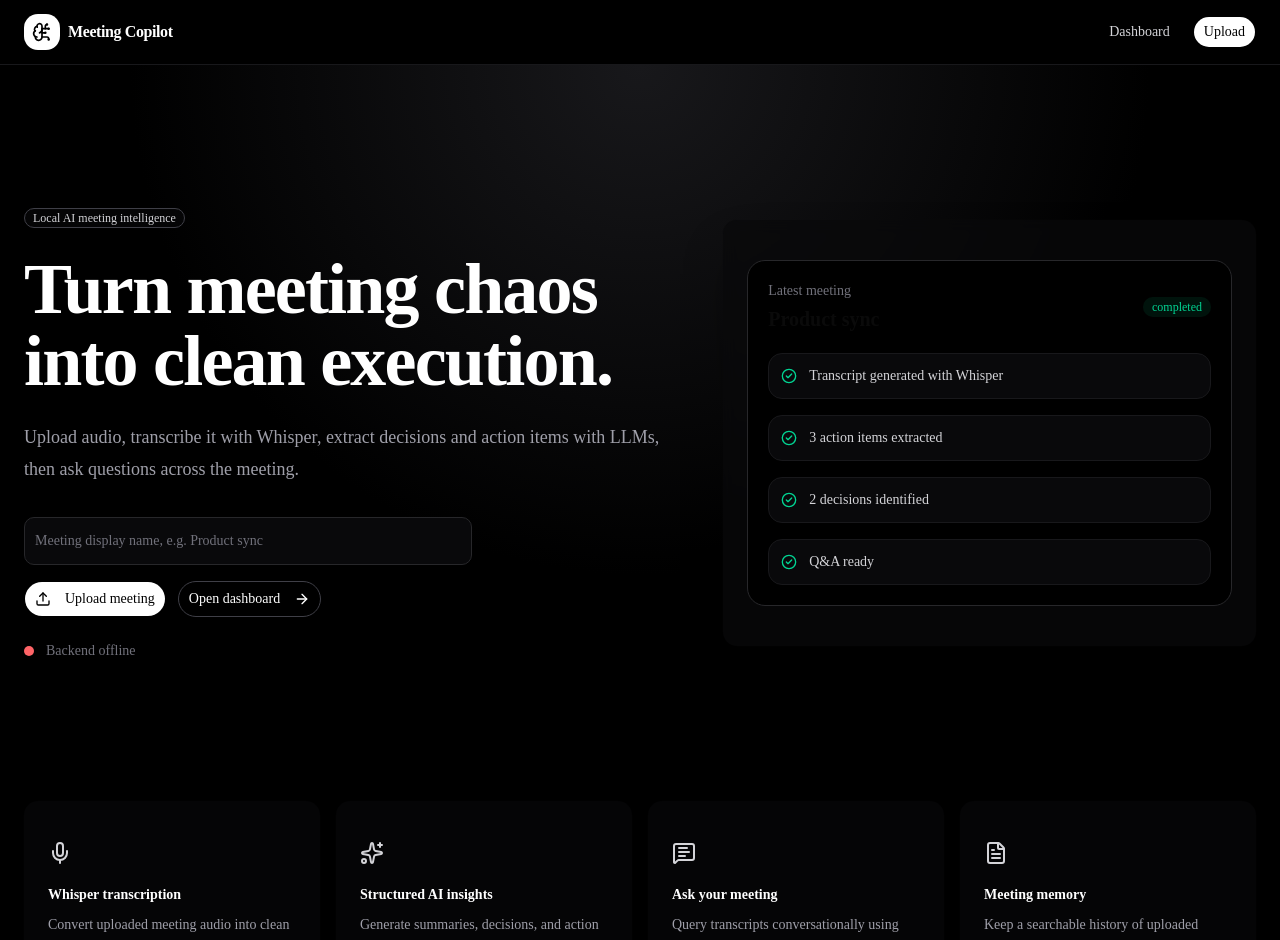
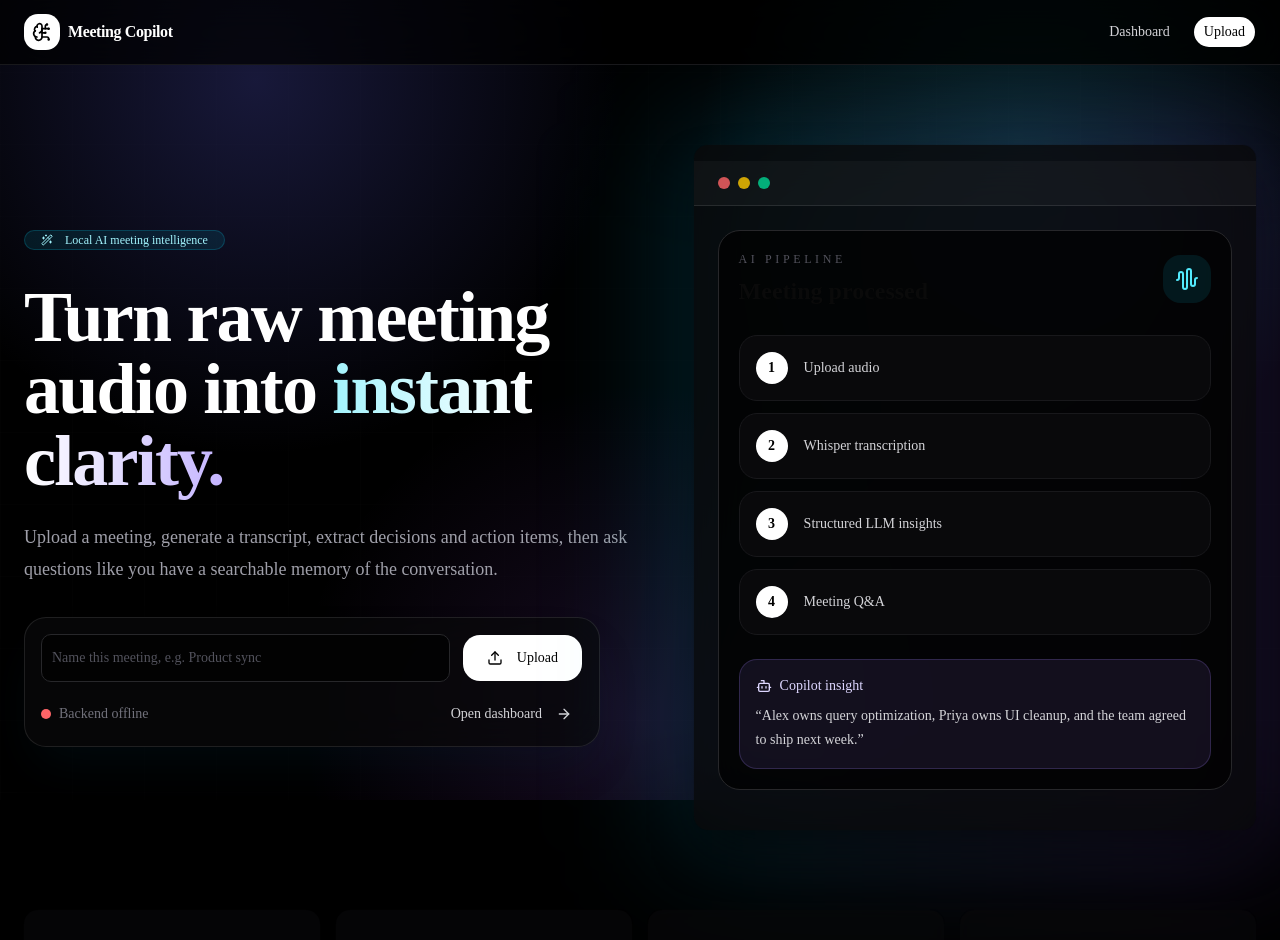
Before and after one commit to PaarthSh4rma/ai-meeting-copilot, a Next.js app in the folder frontend/: page / in a window 1280 px wide. Shown: the top 940 px of the page. Built offline with nearby package versions, Linux system fonts and the light colour scheme; no server answers.

Commit message:
fixing homepage ui

```diff
--- a/frontend/src/app/page.tsx
+++ b/frontend/src/app/page.tsx
@@ -4,12 +4,14 @@ import { ChangeEvent, useEffect, useState } from "react";
 import Link from "next/link";
 import {
   ArrowRight,
-  CheckCircle2,
+  AudioWaveform,
+  Bot,
   FileText,
   MessageSquareText,
   Mic,
   Sparkles,
   Upload,
+  WandSparkles,
 } from "lucide-react";
 
 import { Badge } from "@/components/ui/badge";
@@ -21,24 +23,31 @@ import { getHealth, uploadMeetingAudio } from "@/lib/api";
 const features = [
   {
     icon: Mic,
-    title: "Whisper transcription",
-    description: "Convert uploaded meeting audio into clean text transcripts.",
+    title: "Transcribe",
+    description: "Convert meeting audio into clean, searchable text.",
   },
   {
     icon: Sparkles,
-    title: "Structured AI insights",
-    description: "Generate summaries, decisions, and action items with LLMs.",
+    title: "Summarize",
+    description: "Extract summaries, decisions, and action items.",
   },
   {
     icon: MessageSquareText,
-    title: "Ask your meeting",
-    description: "Query transcripts conversationally using local AI inference.",
+    title: "Ask",
+    description: "Query your meeting transcript with local AI.",
   },
   {
     icon: FileText,
-    title: "Meeting memory",
-    description: "Keep a searchable history of uploaded meetings and outcomes.",
+    title: "Remember",
+    description: "Keep a clean dashboard of meeting history.",
   },
+];
+
+const pipeline = [
+  "Upload audio",
+  "Whisper transcription",
+  "Structured LLM insights",
+  "Meeting Q&A",
 ];
 
 export default function Home() {
@@ -62,41 +71,52 @@ export default function Home() {
       setUploadStatus(`Uploaded ${result.title || result.filename}`);
       setMeetingTitle("");
       event.target.value = "";
+
+      setTimeout(() => {
+        window.location.href = "/dashboard";
+      }, 700);
     } catch {
       setUploadStatus("Upload failed. Check backend is running.");
     }
   }
 
   return (
-    <main className="min-h-screen bg-[radial-gradient(circle_at_top,#18181b_0%,#000_42%)] text-white">
-      <section className="mx-auto grid min-h-[calc(100vh-4rem)] max-w-7xl items-center gap-12 px-6 py-20 lg:grid-cols-[1.1fr_0.9fr]">
+    <main className="min-h-screen overflow-hidden bg-black text-white">
+      <div className="pointer-events-none fixed inset-0 bg-[radial-gradient(circle_at_20%_10%,rgba(99,102,241,0.24),transparent_30%),radial-gradient(circle_at_80%_20%,rgba(34,211,238,0.16),transparent_28%),radial-gradient(circle_at_50%_90%,rgba(168,85,247,0.14),transparent_36%)]" />
+      <div className="pointer-events-none fixed inset-0 bg-[linear-gradient(to_right,rgba(255,255,255,0.045)_1px,transparent_1px),linear-gradient(to_bottom,rgba(255,255,255,0.045)_1px,transparent_1px)] bg-[size:72px_72px] opacity-20" />
+
+      <section className="relative mx-auto grid min-h-[calc(100vh-4rem)] max-w-7xl items-center gap-12 px-6 py-20 lg:grid-cols-[1.05fr_0.95fr]">
         <div>
           <Badge
             variant="outline"
-            className="border-zinc-700 bg-zinc-950/60 text-zinc-300"
+            className="border-cyan-400/20 bg-cyan-400/10 px-4 py-1.5 text-cyan-200"
           >
+            <WandSparkles className="mr-2 h-3.5 w-3.5" />
             Local AI meeting intelligence
           </Badge>
 
-          <h1 className="mt-6 max-w-4xl text-5xl font-bold tracking-tight sm:text-7xl">
-            Turn meeting chaos into clean execution.
+          <h1 className="mt-7 max-w-5xl text-5xl font-bold tracking-tight sm:text-7xl">
+            Turn raw meeting audio into{" "}
+            <span className="bg-gradient-to-r from-cyan-200 via-white to-violet-300 bg-clip-text text-transparent">
+              instant clarity.
+            </span>
           </h1>
 
           <p className="mt-6 max-w-2xl text-lg leading-8 text-zinc-400">
-            Upload audio, transcribe it with Whisper, extract decisions and
-            action items with LLMs, then ask questions across the meeting.
+            Upload a meeting, generate a transcript, extract decisions and
+            action items, then ask questions like you have a searchable memory
+            of the conversation.
           </p>
 
-          <div className="mt-8 max-w-md">
+          <div className="mt-8 max-w-xl rounded-3xl border border-white/10 bg-zinc-950/70 p-4 shadow-2xl shadow-cyan-950/20 backdrop-blur-xl">
+            <div className="grid gap-3 sm:grid-cols-[1fr_auto]">
               <Input
                 value={meetingTitle}
                 onChange={(e) => setMeetingTitle(e.target.value)}
-              placeholder="Meeting display name, e.g. Product sync"
-              className="h-12 border-zinc-800 bg-zinc-950 text-white placeholder:text-zinc-500"
+                placeholder="Name this meeting, e.g. Product sync"
+                className="h-12 border-zinc-800 bg-black/70 text-white placeholder:text-zinc-600"
               />
-          </div>
 
-          <div className="mt-4 flex flex-col gap-3 sm:flex-row">
               <label>
                 <input
                   type="file"
@@ -107,21 +127,35 @@ export default function Home() {
 
                 <Button
                   size="lg"
-                className="rounded-full bg-white text-black hover:bg-zinc-200"
+                  className="h-12 w-full rounded-2xl bg-white px-6 text-black hover:bg-zinc-200 sm:w-auto"
                   asChild
                 >
                   <span>
                     <Upload className="mr-2 h-4 w-4" />
-                  Upload meeting
+                    Upload
                   </span>
                 </Button>
               </label>
+            </div>
+
+            <div className="mt-4 flex flex-col gap-3 sm:flex-row sm:items-center sm:justify-between">
+              <div className="flex items-center gap-2 text-sm text-zinc-500">
+                <span
+                  className={`h-2.5 w-2.5 rounded-full ${
+                    backendStatus === "online"
+                      ? "bg-emerald-400 shadow-[0_0_18px_rgba(52,211,153,0.8)]"
+                      : backendStatus === "checking"
+                        ? "bg-yellow-400"
+                        : "bg-red-400"
+                  }`}
+                />
+                Backend {backendStatus}
+              </div>
 
               <Link href="/dashboard">
                 <Button
-                size="lg"
-                variant="outline"
-                className="rounded-full border-zinc-700 bg-transparent text-white hover:bg-zinc-900"
+                  variant="ghost"
+                  className="rounded-full text-zinc-300 hover:bg-zinc-900 hover:text-white"
                 >
                   Open dashboard
                   <ArrowRight className="ml-2 h-4 w-4" />
@@ -129,66 +163,88 @@ export default function Home() {
               </Link>
             </div>
 
-          <div className="mt-6 flex items-center gap-3 text-sm text-zinc-500">
-            <span
-              className={`h-2.5 w-2.5 rounded-full ${
-                backendStatus === "online" ? "bg-emerald-400" : "bg-red-400"
-              }`}
-            />
-            Backend {backendStatus}
+            {uploadStatus && (
+              <p className="mt-3 rounded-2xl border border-zinc-800 bg-black/50 px-4 py-3 text-sm text-zinc-300">
+                {uploadStatus}
+              </p>
+            )}
+          </div>
         </div>
 
-          {uploadStatus && (
-            <p className="mt-3 text-sm text-zinc-400">{uploadStatus}</p>
-          )}
+        <div className="relative">
+          <div className="absolute -inset-6 rounded-[2rem] bg-gradient-to-r from-cyan-500/20 to-violet-500/20 blur-3xl" />
+
+          <Card className="relative overflow-hidden border-white/10 bg-zinc-950/80 shadow-2xl shadow-black/60 backdrop-blur-xl">
+            <CardContent className="p-0">
+              <div className="border-b border-white/10 bg-white/[0.03] px-6 py-4">
+                <div className="flex items-center gap-2">
+                  <span className="h-3 w-3 rounded-full bg-red-400/80" />
+                  <span className="h-3 w-3 rounded-full bg-yellow-400/80" />
+                  <span className="h-3 w-3 rounded-full bg-emerald-400/80" />
+                </div>
               </div>
 
-        <Card className="border-zinc-800 bg-zinc-950/70 shadow-2xl shadow-black/40 backdrop-blur">
-          <CardContent className="p-6">
-            <div className="rounded-2xl border border-zinc-800 bg-black p-5">
-              <div className="mb-5 flex items-center justify-between">
+              <div className="p-6">
+                <div className="rounded-3xl border border-zinc-800 bg-black/70 p-5">
+                  <div className="flex items-center justify-between">
                     <div>
-                  <p className="text-sm text-zinc-500">Latest meeting</p>
-                  <h2 className="mt-1 text-xl font-semibold">Product sync</h2>
+                      <p className="text-xs uppercase tracking-[0.3em] text-zinc-600">
+                        AI pipeline
+                      </p>
+                      <h2 className="mt-2 text-2xl font-semibold">
+                        Meeting processed
+                      </h2>
                     </div>
 
-                <Badge className="bg-emerald-500/10 text-emerald-400">
-                  completed
-                </Badge>
+                    <div className="flex h-12 w-12 items-center justify-center rounded-2xl bg-cyan-400/10 text-cyan-300">
+                      <AudioWaveform className="h-6 w-6" />
+                    </div>
                   </div>
 
-              <div className="space-y-4">
-                {[
-                  "Transcript generated with Whisper",
-                  "3 action items extracted",
-                  "2 decisions identified",
-                  "Q&A ready",
-                ].map((item) => (
+                  <div className="mt-7 space-y-3">
+                    {pipeline.map((item, index) => (
                       <div
                         key={item}
-                    className="flex items-center gap-3 rounded-xl border border-zinc-900 bg-zinc-950 p-3"
+                        className="flex items-center gap-4 rounded-2xl border border-zinc-900 bg-zinc-950 p-4"
                       >
-                    <CheckCircle2 className="h-4 w-4 text-emerald-400" />
+                        <div className="flex h-8 w-8 items-center justify-center rounded-full bg-white text-sm font-semibold text-black">
+                          {index + 1}
+                        </div>
                         <span className="text-sm text-zinc-300">{item}</span>
                       </div>
                     ))}
                   </div>
+
+                  <div className="mt-6 rounded-2xl border border-violet-400/20 bg-violet-400/10 p-4">
+                    <div className="mb-2 flex items-center gap-2 text-sm font-medium text-violet-200">
+                      <Bot className="h-4 w-4" />
+                      Copilot insight
+                    </div>
+                    <p className="text-sm leading-6 text-zinc-300">
+                      “Alex owns query optimization, Priya owns UI cleanup, and
+                      the team agreed to ship next week.”
+                    </p>
+                  </div>
+                </div>
               </div>
             </CardContent>
           </Card>
+        </div>
       </section>
 
-      <section className="mx-auto max-w-7xl px-6 pb-24">
+      <section className="relative mx-auto max-w-7xl px-6 pb-24">
         <div className="grid gap-4 sm:grid-cols-2 lg:grid-cols-4">
           {features.map((feature) => (
             <Card
               key={feature.title}
-              className="group border-zinc-800 bg-zinc-950/60 transition hover:-translate-y-1 hover:border-zinc-700"
+              className="group border-white/10 bg-zinc-950/60 backdrop-blur transition hover:-translate-y-1 hover:border-cyan-400/30 hover:bg-zinc-950"
             >
               <CardContent className="p-6">
-                <feature.icon className="mb-5 h-6 w-6 text-zinc-300" />
+                <div className="mb-5 flex h-11 w-11 items-center justify-center rounded-2xl bg-white/5 text-zinc-300 transition group-hover:bg-cyan-400/10 group-hover:text-cyan-200">
+                  <feature.icon className="h-5 w-5" />
+                </div>
                 <h3 className="font-semibold text-white">{feature.title}</h3>
-                <p className="mt-2 text-sm leading-6 text-zinc-400">
+                <p className="mt-2 text-sm leading-6 text-zinc-500">
                   {feature.description}
                 </p>
               </CardContent>
```
Lines whose indentation alone changed are shown as unchanged.
